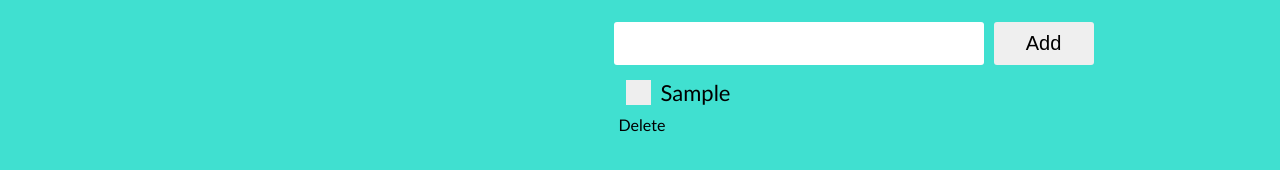
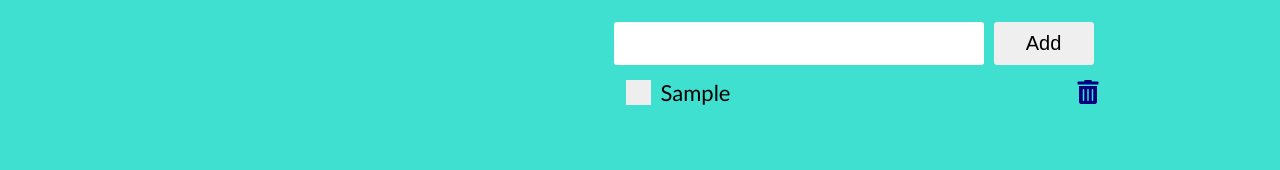
Before and after one commit to tylerthomasallen/pomtimer, a React (Create React App) app: page / in a window 1280 px wide. Both pictures are taken after typing "Sample" into the empty fields and a click on the input "Add". Shown: the part 564-734 px from the top of the page. Built offline with nearby package versions, Linux system fonts and the light colour scheme.

Commit message:
Style delete button

```diff
--- a/public/index.html
+++ b/public/index.html
@@ -3,6 +3,9 @@
   <head>
     <meta charset="utf-8" />
     <link rel="shortcut icon" href="%PUBLIC_URL%/favicon.ico" />
+    <link rel="stylesheet" href="https://use.fontawesome.com/releases/v5.7.1/css/all.css" integrity="sha384-fnmOCqbTlWIlj8LyTjo7mOUStjsKC4pOpQbqyi7RrhN7udi9RwhKkMHpvLbHG9Sr"
+      crossorigin="anonymous">
+
     <meta
       name="viewport"
       content="width=device-width, initial-scale=1, shrink-to-fit=no"
--- a/src/components/todos/todoItem.js
+++ b/src/components/todos/todoItem.js
@@ -22,13 +22,14 @@ class ToDoItem extends Component {
         const { todo, deleteTodo } = this.props;
         const { checkedTodo } = this.state;
         return(
-            <div>
+            <div className="todo-item-parent">
                 <label className={`todo-item ${checkedTodo}`}>
                     <input type="checkbox" onChange={this.addChecked} />
                     <span className="checkmark"></span>
                     {todo}
                 </label>
-                <span className="delete" onClick={() => deleteTodo(todo)}>Delete</span>
+                <i className="fas fa-trash-alt delete" onClick={() => deleteTodo(todo)}></i>
+                {/* // <span className="delete" onClick={() => deleteTodo(todo)}>Delete</span> */}
 
             </div>
         )
--- a/src/components/todos/todos.css
+++ b/src/components/todos/todos.css
@@ -154,3 +154,15 @@
     color: grey;
     text-decoration-line: line-through;
 }
+
+.todo-item-parent {
+    display: flex;
+    justify-content: space-between;
+    align-items: center;
+}
+
+.delete {
+    color: navy;
+    cursor: pointer;
+    font-size: 24px;
+}
```
